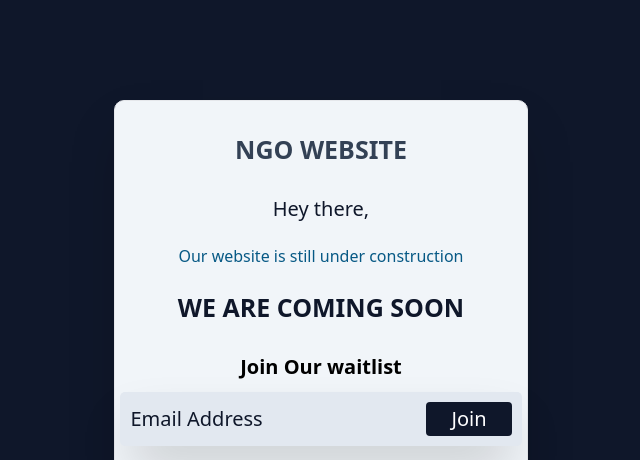
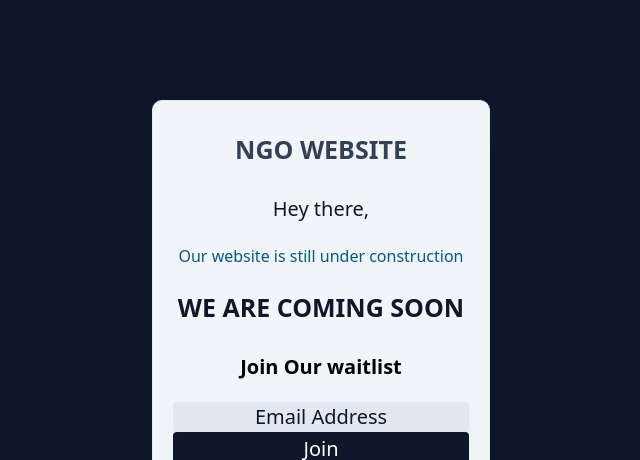
Before and after one commit to DesmondNzubechi/Coming-soon-page, a website: page index.html in a window 1280 px wide. Shown: the top 460 px of the page, without its empty margins (319-959 px from the left). Drawn offline with Linux system fonts and the light colour scheme.

Commit message:
new change

```diff
--- a/index.html
+++ b/index.html
@@ -10,17 +10,17 @@
 </head>
 <body class=" bg-slate-900 overflow-x-hidden  pt-[100px] pb-[20px] px-[20px] ">
   <div class="flex flex-row px-[20px] items-center justify-center">
-    <div class="flex shadow-[100px] border bg-slate-100 p-[5px] md:p-[20px] py-[20px] rounded-[10px] shadow-2xl gap-[10px] flex-col items-center ">
+    <div class="flex shadow-[100px] border  bg-slate-100 px-[10px] md:px-[20px] py-[20px] rounded-[10px] shadow-2xl gap-[10px] flex-col items-center ">
         <h1 class="md:text-[40px] text-[25px] font-[700] text-slate-700 my-[10px] ">NGO WEBSITE</h1>
         <p class="text-slate-900 md:text-[25px] text-[20px] font-[500] my-[5px]">Hey there,</p>
         <p class="text-sky-800 md:text-[20px] text-[17px] my-[5px] font-[400]">Our website is still under construction</p>
         <h1 class="uppercase font-[700] text-slate-900 my-[6px] text-[25px] md:text-[30px]">We are coming soon</h1>
         <div class="flex flex-col items-center">
-            <p class="md:text-[25px] text-[20px] font-[600] my-[10px]">Join Our waitlist</p>
-            <form action="" class="bg-slate-200 shadow-2xl rounded-[5px] py-[10px] flex flex-row justify-center  px-[10px]">
+            <p class="md:text-[25px] text-[20px]  font-[600] my-[10px]">Join Our waitlist</p>
+            <form action="" class="   rounded-[5px] py-[10px] flex flex-col   px-[10px]">
 
-                    <input type="email" class="outline-0 bg-transparent  overflow-x-hidden border-0 text-[20px] placeholder:text-slate-900 " placeholder="Email Address">
-                    <button type="submit" class="bg-slate-900 rounded py-[2px] px-[25px] text-[20px] text-[#fff]">Join</button>
+                    <input type="email" class="outline-0 bg-slate-200 shadow-2xl rounded text-center  border-0 text-[20px] placeholder:text-slate-900 " placeholder="Email Address">
+                    <button type="submit" class="bg-slate-900 rounded py-[2px] px-[10px] md:px-[25px] text-[20px] text-[#fff]">Join</button>
 
             </form>
             <div class="flex flex-row gap-[10px] mt-[20px]">
```
